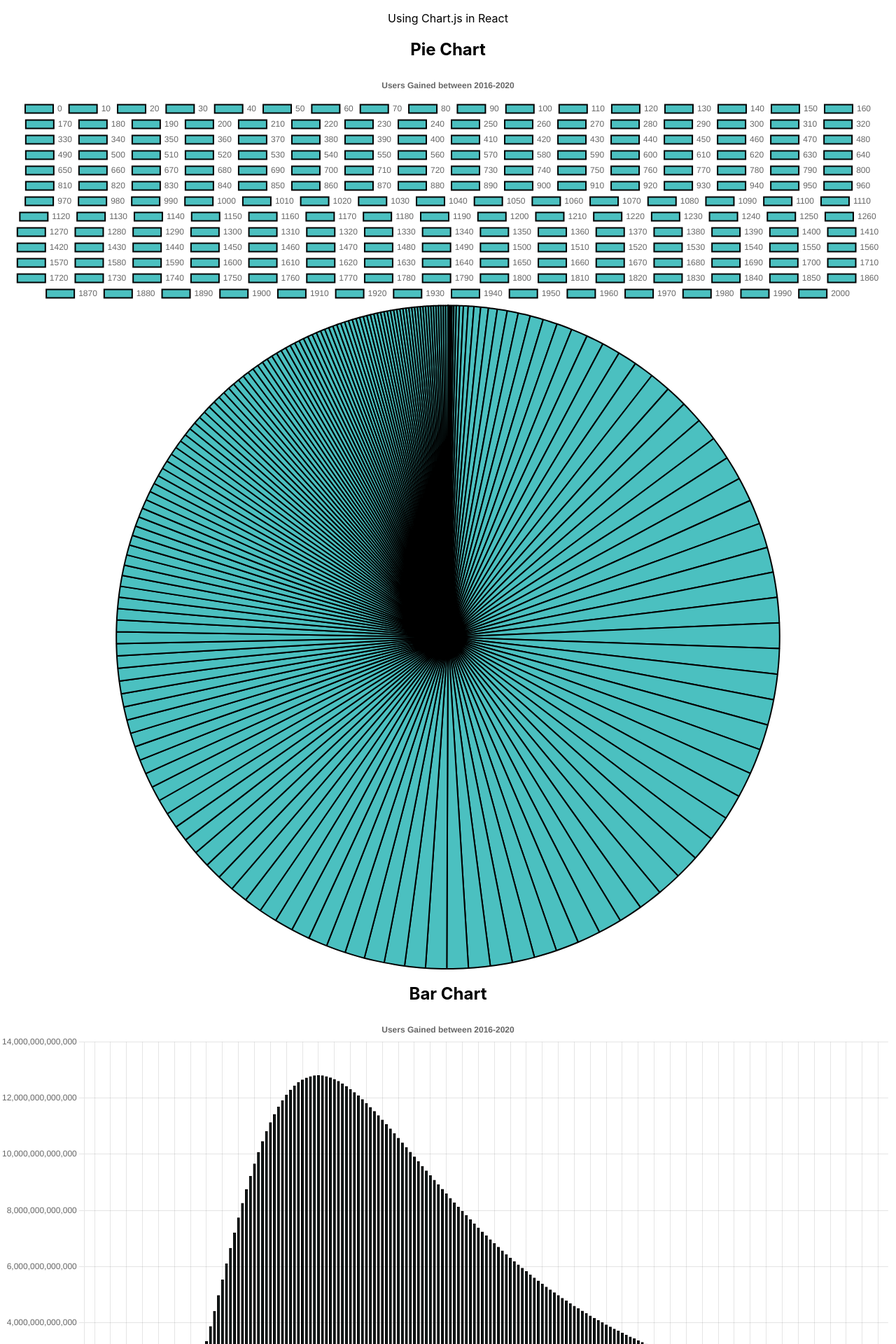
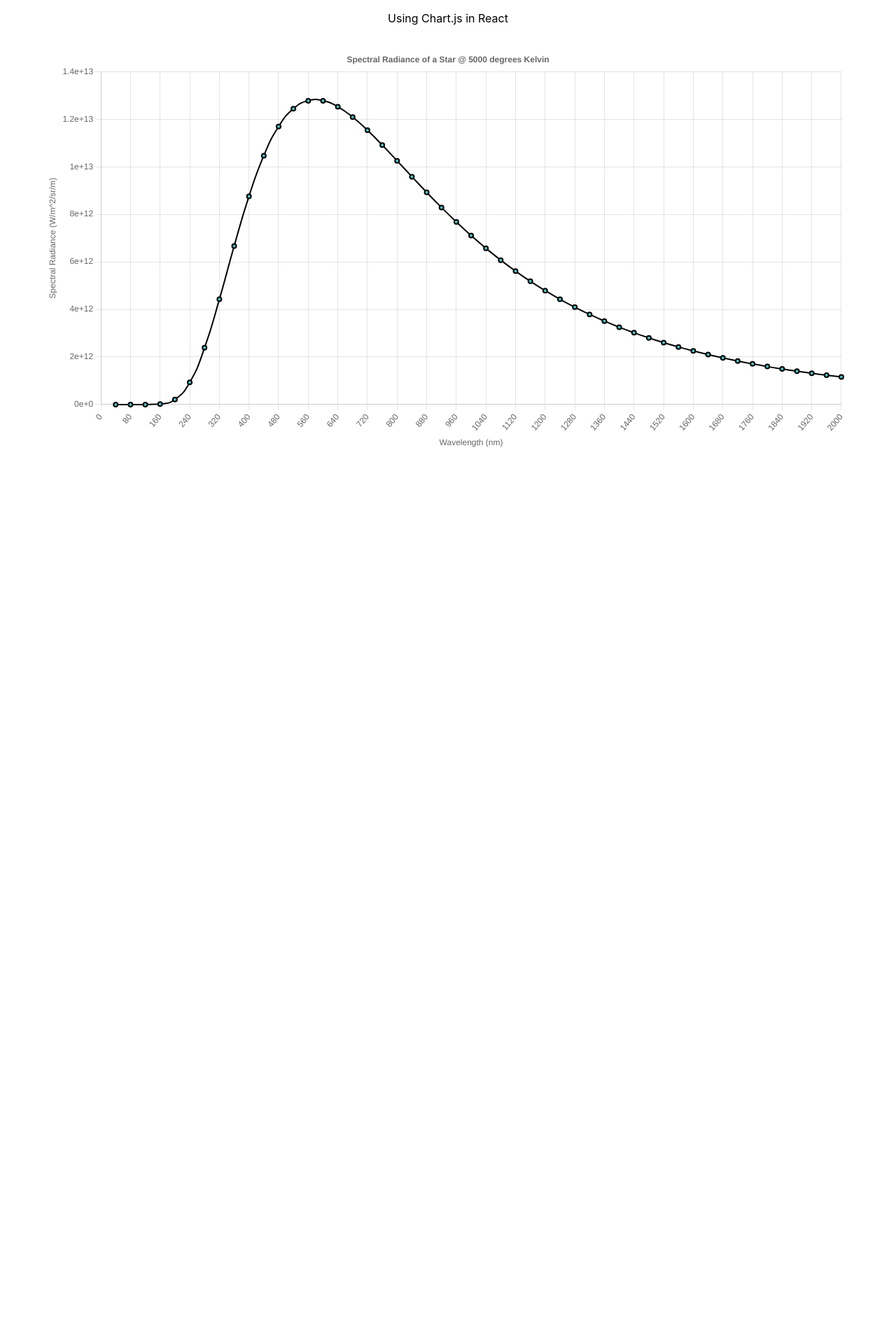
Before and after one commit to gendelbendel/space-charts, a React (Create React App) app: page / in a window 1280 px wide. Shown: the top 1920 px of the page at 70% size. After the commit the page ends 800 px from the top, so only its background shows below. Built offline with nearby package versions, Linux system fonts and the light colour scheme.

Commit message:
Styling, update chart

```diff
--- a/src/App.css
+++ b/src/App.css
@@ -36,3 +36,10 @@
     transform: rotate(360deg);
   }
 }
+
+.chart-container {
+  margin: 0 auto;
+  width: 90%;
+  max-width: 90vw;
+  padding: 1rem;
+}
--- a/src/App.js
+++ b/src/App.js
@@ -1,12 +1,8 @@
-// App.js
 import Chart from "chart.js/auto";
 import { CategoryScale } from "chart.js";
 import { useState } from "react";
-import { Data } from "./utils/Data";
-import PieChart from "./components/PieChart";
-import { BarChart } from "./components/BarChart";
 import LineChart from "./components/LineChart";
-import calculateTabulatedCurve from "./utils/planck";
+import { calculateTabulatedCurve } from "./utils/planck";
 import "./App.css";
 
 Chart.register(CategoryScale);
@@ -15,7 +11,7 @@ export default function App() {
   const temperature = 5000; // K
   const minWavelength = 0; // nm
   const maxWavelength = 2000; // nm
-  const step = 10; // nm
+  const step = 40; // nm
   const [wavelengths, spectralRadianceValues] = calculateTabulatedCurve(
     temperature,
     minWavelength,
@@ -24,18 +20,12 @@ export default function App() {
   );
 
   const [chartData, setChartData] = useState({
-    labels: wavelengths, //Data.map((data) => data.year),
+    labels: wavelengths,
     datasets: [
       {
-        label: "Users Gained ",
-        data: spectralRadianceValues, //Data.map((data) => data.userGain),
-        backgroundColor: [
-          "rgba(75,192,192,1)",
-          // "#ecf0f1",
-          // "#50AF95",
-          // "#f3ba2f",
-          // "#2a71d0",
-        ],
+        label: "Spectral Radiance",
+        data: spectralRadianceValues,
+        backgroundColor: ["rgba(75,192,192,1)"],
         borderColor: "black",
         borderWidth: 2,
       },
@@ -45,8 +35,6 @@ export default function App() {
   return (
     <div className="App">
       <p>Using Chart.js in React</p>
-      <PieChart chartData={chartData} />
-      <BarChart chartData={chartData} />
       <LineChart chartData={chartData} />
     </div>
   );
--- a/src/components/BarChart.js
+++ /dev/null
@@ -1,22 +0,0 @@
-import { Bar } from "react-chartjs-2";
-export const BarChart = ({ chartData }) => {
-  return (
-    <div className="chart-container">
-      <h2 style={{ textAlign: "center" }}>Bar Chart</h2>
-      <Bar
-        data={chartData}
-        options={{
-          plugins: {
-            title: {
-              display: true,
-              text: "Users Gained between 2016-2020",
-            },
-            legend: {
-              display: false,
-            },
-          },
-        }}
-      />
-    </div>
-  );
-};
--- a/src/components/LineChart.js
+++ b/src/components/LineChart.js
@@ -3,23 +3,51 @@ import { Line } from "react-chartjs-2";
 function LineChart({ chartData }) {
   return (
     <div className="chart-container">
-      <h2 style={{ textAlign: "center" }}>Line Chart</h2>
+      {/* <h2 style={{ textAlign: "center" }}>Blackbody Radiation</h2> */}
       <Line
         data={chartData}
         options={{
           plugins: {
             title: {
               display: true,
-              text: "Users Gained between 2016-2020",
+              text: "Spectral Radiance of a Star @ 5000 degrees Kelvin",
             },
             legend: {
               display: false,
+            },
+            decimation: {
+              enabled: true,
+              algorithm: "lttb",
+              samples: 40,
+            },
+            tooltip: {
+              callbacks: {
+                label: (val) =>
+                  `Spectral radiance: ${parseFloat(
+                    val.formattedValue.replace(/,/g, "")
+                  ).toExponential(4)}`,
+              },
+            },
+          },
+          elements: {
+            line: {
+              tension: 0.5,
             },
           },
           scales: {
             y: {
               ticks: {
                 callback: (val) => val.toExponential(),
+              },
+              title: {
+                display: true,
+                text: "Spectral Radiance (W/m^2/sr/m)",
+              },
+            },
+            x: {
+              title: {
+                display: true,
+                text: "Wavelength (nm)",
               },
             },
           },
--- a/src/components/PieChart.js
+++ /dev/null
@@ -1,22 +0,0 @@
-import React from "react";
-import { Pie } from "react-chartjs-2";
-
-function PieChart({ chartData }) {
-  return (
-    <div className="chart-container">
-      <h2 style={{ textAlign: "center" }}>Pie Chart</h2>
-      <Pie
-        data={chartData}
-        options={{
-          plugins: {
-            title: {
-              display: true,
-              text: "Users Gained between 2016-2020",
-            },
-          },
-        }}
-      />
-    </div>
-  );
-}
-export default PieChart;
--- a/src/utils/planck.js
+++ b/src/utils/planck.js
@@ -28,4 +28,4 @@ function calculateTabulatedCurve(
   return [wavelengths, spectralRadianceValues];
 }
 
-export default calculateTabulatedCurve;
+export { calculateTabulatedCurve, planck };
```
